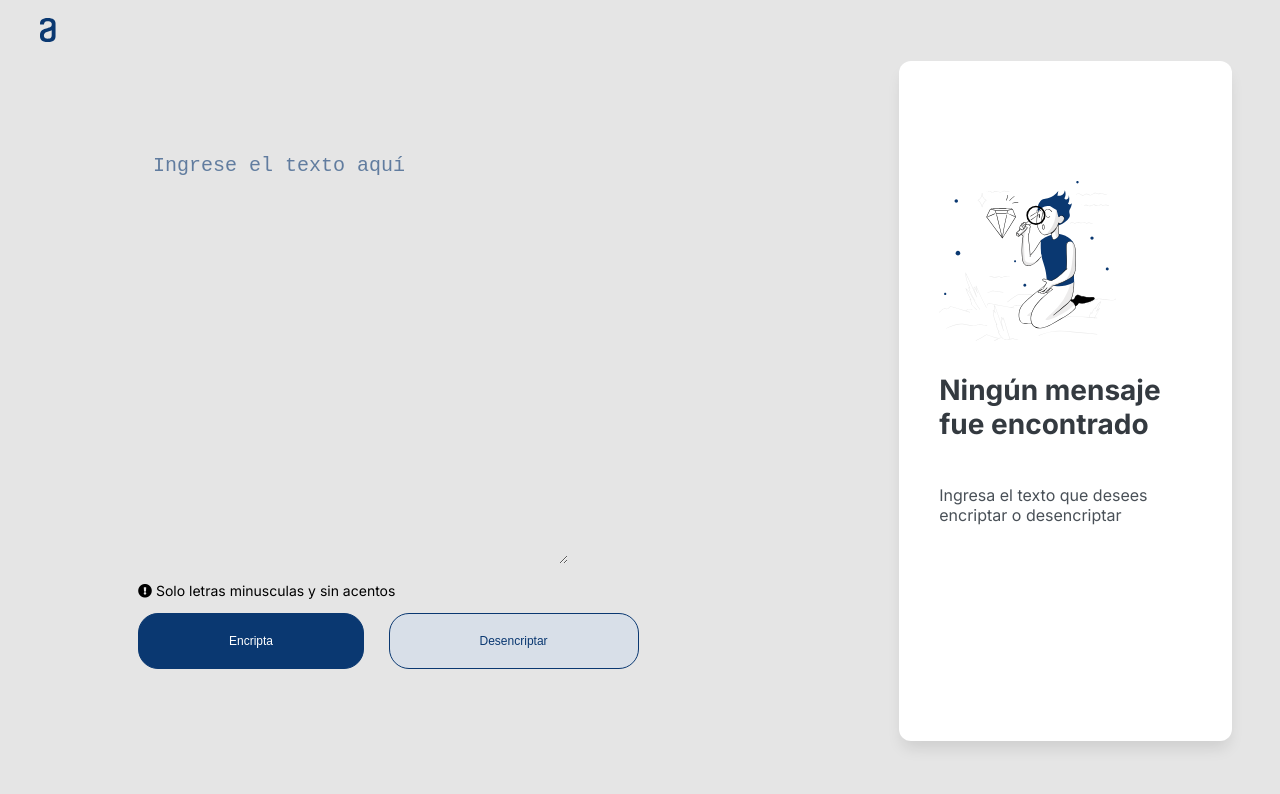
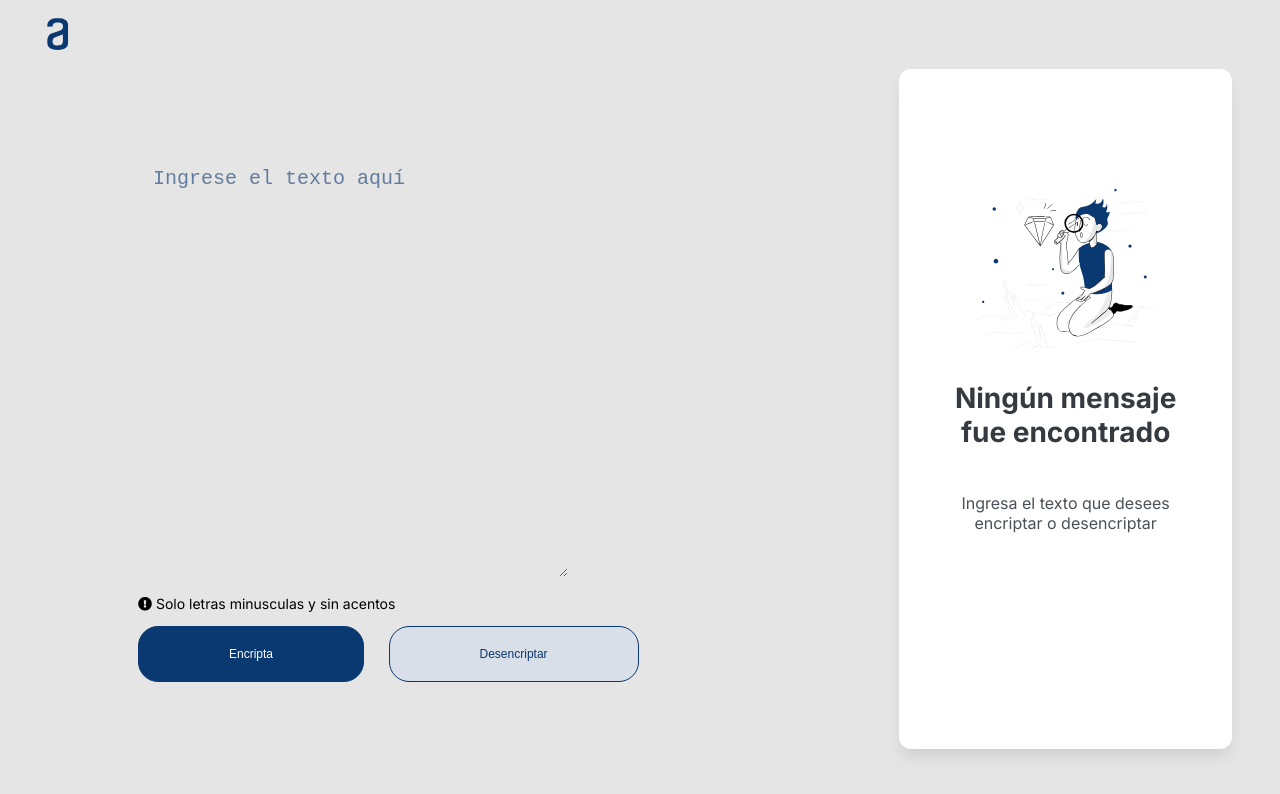
Before and after one commit to javierarteagagonzales/proyectos-sueltos, a plain HTML site: page encriptador/index.html in a window 1280 px wide. Drawn offline with Linux system fonts and the light colour scheme.

Commit message:
posicionando 2

```diff
--- a/encriptador/style.css
+++ b/encriptador/style.css
@@ -31,7 +31,9 @@ header{
     margin-bottom: 5px;
 }
 .logo-alura>img{
-    width: 60px;
+    width: 80px;
+    height: auto;
+
 }
 
 
@@ -122,14 +124,13 @@ button#desencripta {
     height: 55vh;
     background-color: #ffffff;
     padding: 120px 40px 120px 40px;
-    margin: 0px 40px 0px 20px;
+    margin: 0px 40px 10px 0px;
     border-radius: 12px;
     box-shadow: 0px 10px 15px -3px rgba(0,0,0,0.1);
 }
 
 .caja-muestra-mensajes{
-
-
+    text-align: center;
 }
 
 .busca{
```
